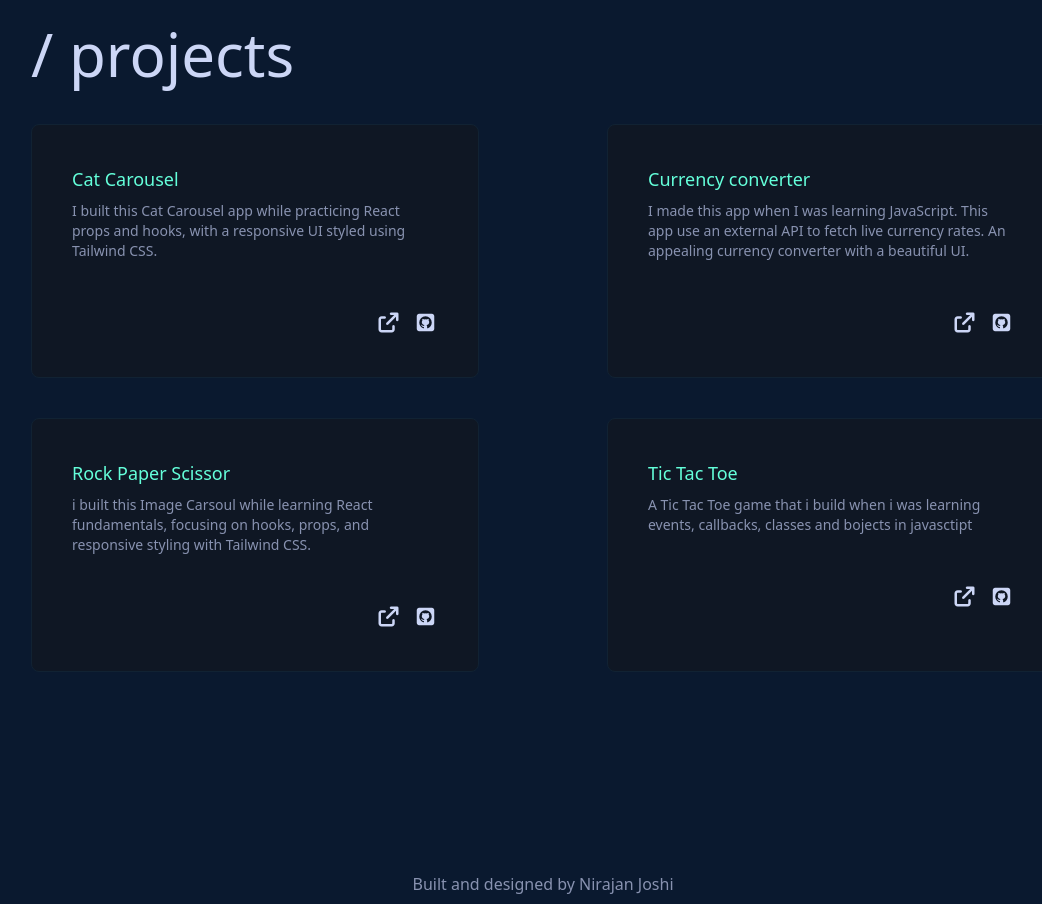
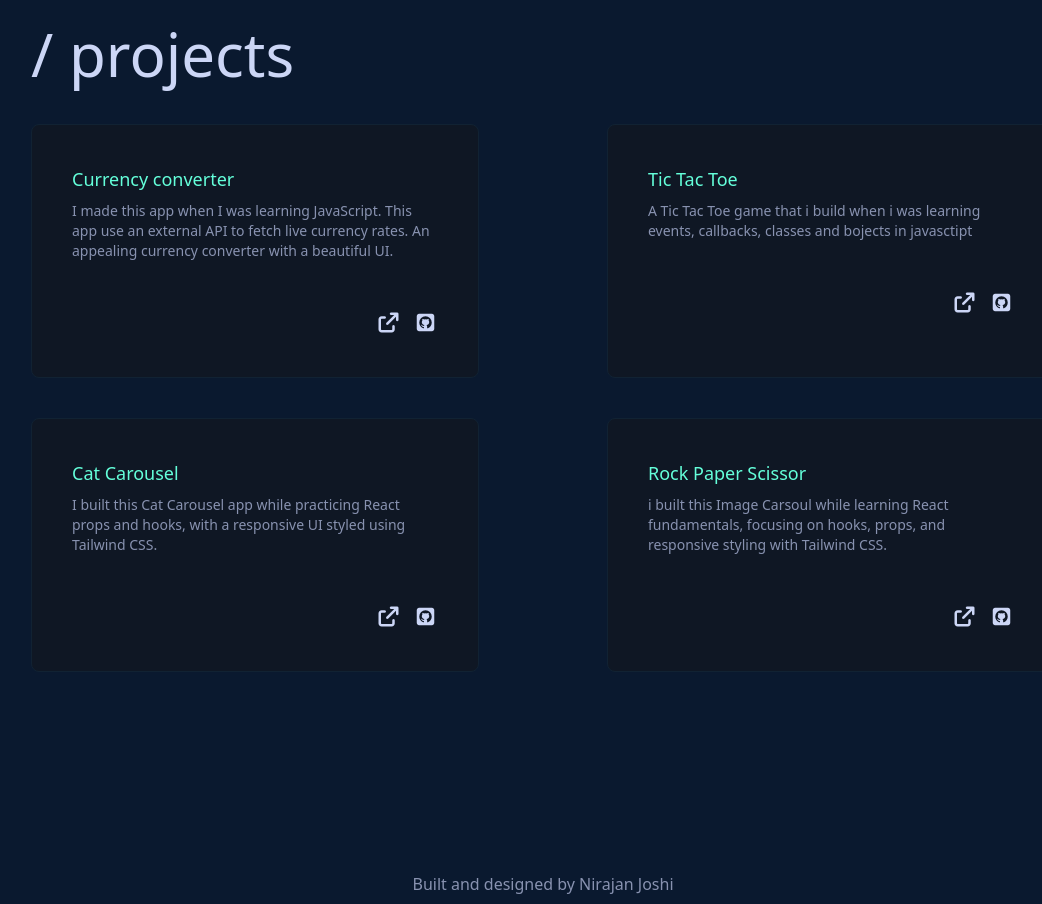
Before and after one commit to Dev-Nirajan/portfolio2, a React (Vite) app: page / in a window 1280 px wide. Shown: the part 1560-2464 px from the top of the page, without its empty margins (97-1139 px from the left). Built offline with nearby package versions, Linux system fonts and the light colour scheme.

Commit message:
change the array position

```diff
--- a/src/Allprojects.js
+++ b/src/Allprojects.js
@@ -1,28 +1,32 @@
 const projects = [
+
+  {
+    title: 'Currency converter',
+    desc: 'I made this app when I was learning JavaScript. This app use an external API to fetch live currency rates. An appealing currency converter with a beautiful UI.',
+    repo: 'https://github.com/Dev-Nirajan/Currency-Converter.git',
+    live: 'https://dev-nirajan.github.io/Currency-Converter/',
+  },
+
+  {
+    title: 'Tic Tac Toe',
+    desc: 'A Tic Tac Toe game that i build when i was learning events, callbacks, classes and bojects in javasctipt',
+    repo: 'https://github.com/Dev-Nirajan/Tic-Tac-Toe',
+    live: 'https://dev-nirajan.github.io/Tic-Tac-Toe/',
+  },
   {
     title: 'Cat Carousel',
     desc: 'I built this Cat Carousel app while practicing React props and hooks, with a responsive UI styled using Tailwind CSS.',
     repo: '#',
     live: '#',
   },
-  {
-    title: 'Currency converter',
-    desc: 'I made this app when I was learning JavaScript. This app use an external API to fetch live currency rates. An appealing currency converter with a beautiful UI.',
-    repo: 'https://github.com/Dev-Nirajan/Currency-Converter.git',
-    live: 'https://dev-nirajan.github.io/Currency-Converter/',
-  },
+
   {
     title: 'Rock Paper Scissor',
     desc: 'i built this Image Carsoul while learning React fundamentals, focusing on hooks, props, and responsive styling with Tailwind CSS.',
     repo: '#',
     live: '#',
   },
-  {
-    title: 'Tic Tac Toe',
-    desc: 'A Tic Tac Toe game that i build when i was learning events, callbacks, classes and bojects in javasctipt',
-    repo: 'https://github.com/Dev-Nirajan/Tic-Tac-Toe',
-    live: 'https://dev-nirajan.github.io/Tic-Tac-Toe/',
-  },
+
 
   // {
   //   title: 'Amazon Clone',
```
